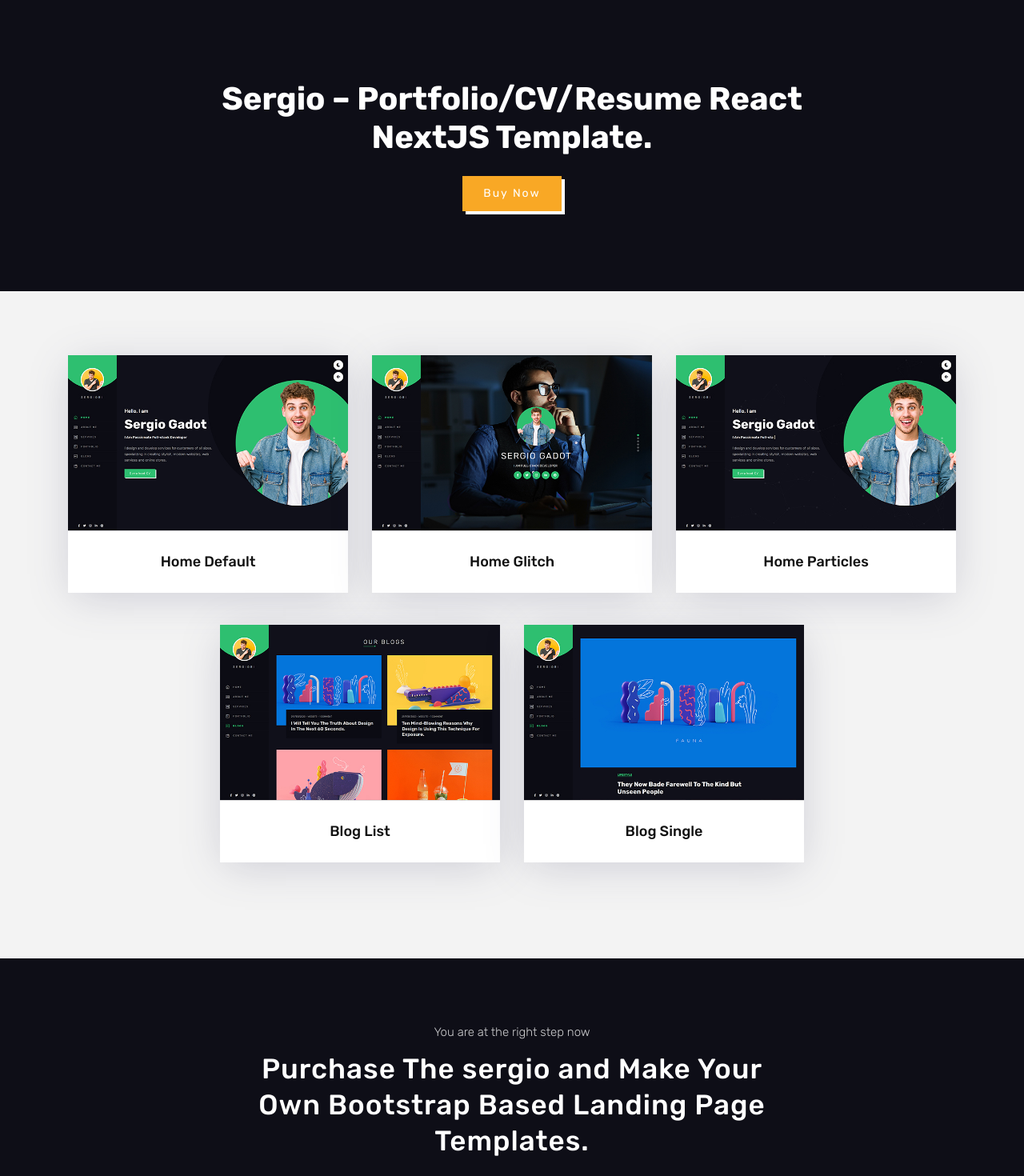
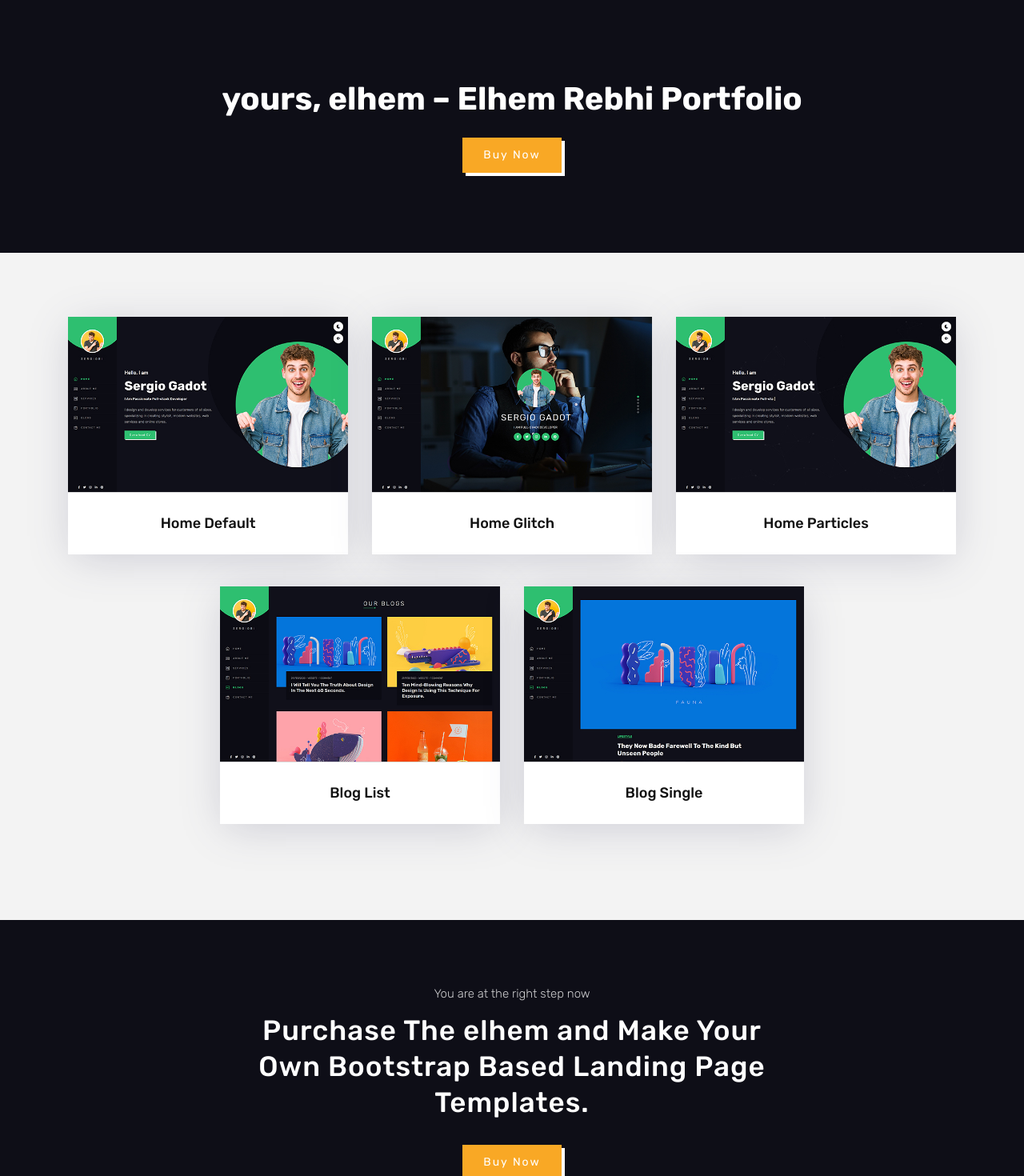
Before and after one commit to ElhemR/elhem-portfolio, a Next.js app: page /demo in a window 1280 px wide. Shown: the top 1470 px of the page at 80% size. Built offline with nearby package versions, Linux system fonts and the light colour scheme; a web font is replaced by a local one.

Commit message:
update title

```diff
--- a/package.json
+++ b/package.json
@@ -1,5 +1,5 @@
 {
-  "name": "sergio-react",
+  "name": "yourselhem-react",
   "version": "0.1.0",
   "private": true,
   "scripts": {
--- a/pages/_app.js
+++ b/pages/_app.js
@@ -16,7 +16,7 @@ function MyApp({ Component, pageProps }) {
     <LanguageProvider>
     <Fragment>
       <Head>
-        <title>Sergio - Portfolio Template</title>
+        <title> yours, elhem - Elhem Rebhi Portfolio</title>
         {/* <!-- Favicon --> */}
 
         <link rel="shortcut icon" type="image/x-icon" href="/favicon.ico" />
--- a/pages/demo.js
+++ b/pages/demo.js
@@ -15,7 +15,7 @@ const Demo = () => {
               <div className="col-md-12 col-lg-9 text-center">
                 <div className="text-center">
                   <h1 className="mb-4 font-weight-bold text-white">
-                    Sergio – Portfolio/CV/Resume React NextJS Template.
+                    yours, elhem – Elhem Rebhi Portfolio
                   </h1>
                   <div className="btn-bar p-15px-t">
                     <a href="#" className="px-btn px-btn-theme">
@@ -141,7 +141,7 @@ const Demo = () => {
                 <span>You are at the right step now</span>
                 <div className="clearfix" />
                 <h3 className="text-white p-30px-b">
-                  Purchase The <span className="theme-color">sergio</span> and
+                  Purchase The <span className="theme-color">elhem</span> and
                   Make Your Own Bootstrap Based Landing Page Templates.
                 </h3>
                 <div className="clearfix" />
--- a/pages/index-glitch.js
+++ b/pages/index-glitch.js
@@ -31,7 +31,7 @@ const IndexGlitch = () => {
                   <div className="img">
                     <img src="static/img/home-banner.png" title="" alt="" />
                   </div>
-                  <h1 className="font-alt">Sergio Gadot</h1>
+                  <h1 className="font-alt">Elhem Rebhi/h1>
                   <p className="lead">
                     I Am <TypingAnimation />
                   </p>
--- a/pages/index-particles.js
+++ b/pages/index-particles.js
@@ -24,7 +24,7 @@ const IndexParticles = () => {
               <div className="col-lg-6">
                 <div className="type-box">
                   <h6>Hello, I am</h6>
-                  <h1 className="font-alt">Sergio Gadot</h1>
+                  <h1 className="font-alt">Elhem Rebhi</h1>
                   <p className="lead">
                     I Am Passionate <span id="type-it" />
                   </p>
--- a/pages/index-video.js
+++ b/pages/index-video.js
@@ -33,7 +33,7 @@ const IndexVideo = () => {
               <div className="col-lg-6">
                 <div className="type-box">
                   <h6>Hello, I am</h6>
-                  <h1 className="font-alt">Sergio Gadot</h1>
+                  <h1 className="font-alt">Elhem Rebhi</h1>
                   <p className="lead">
                     I Am Passionate <span id="type-it" />
                   </p>
--- a/pages/single-blog.js
+++ b/pages/single-blog.js
@@ -20,7 +20,7 @@ const SingleBlog = () => {
                       <img src="static/img/team-1.jpg" title="" alt="" />
                     </div>
                     <div className="media-body">
-                      <label>Sergio Roth</label>
+                      <label>Elhem Rebhi</label>
                       <span>26 FEB 2022</span>
                     </div>
                   </div>
--- a/public/assets/css/style.css
+++ b/public/assets/css/style.css
@@ -1,7 +1,7 @@
 /*------------------------------------------------------------------
 [Master Stylesheet]
 
-Project:    Sergio Personal Portfolio
+Project:    Elhem Rebhi Portfolio
 Version:    1.0
 Primary use:    pxdraft
 -------------------------------------------------------------------*/
--- a/public/static/css/style.css
+++ b/public/static/css/style.css
@@ -1,7 +1,7 @@
 /*------------------------------------------------------------------
 [Master Stylesheet]
 
-Project:    Sergio Personal Portfolio
+Project:    Elhem Personal Portfolio
 Version:    1.0
 Primary use:    pxdraft
 -------------------------------------------------------------------*/
```
Also changed, not shown: 2 other files (tests, documents, lock files or other folders).
